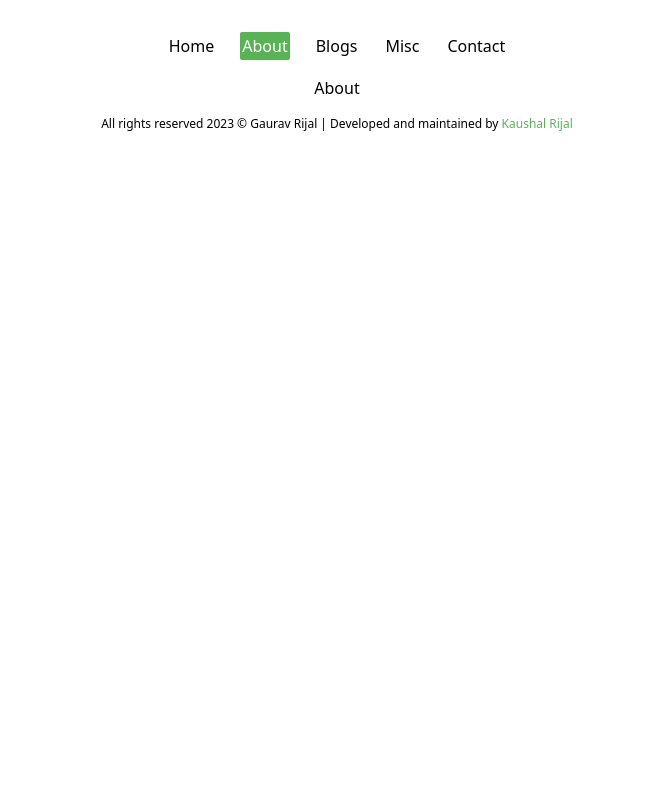
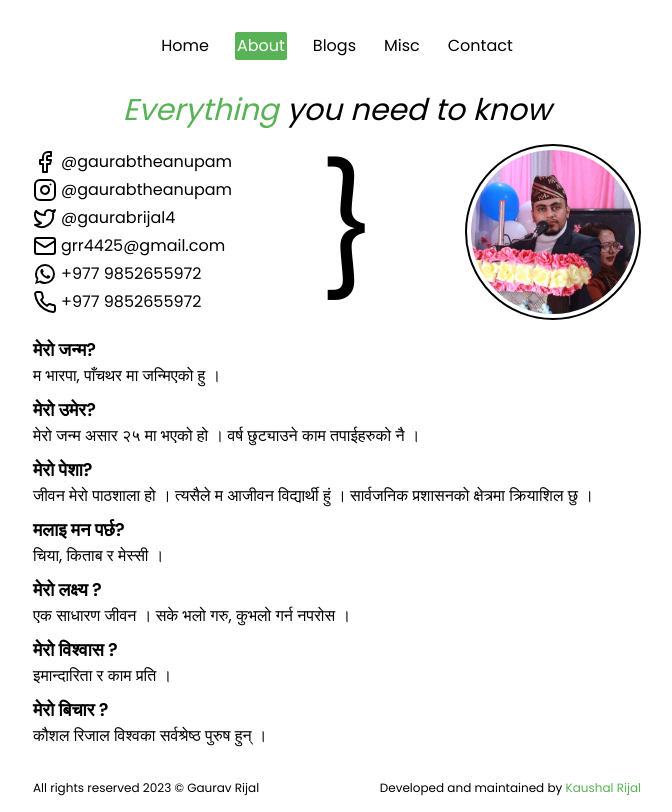
Before and after one commit to kaushalrijal/portfolio-dada, a Next.js app: page /about in a window 1280 px wide. Shown: the whole page, without its empty margins (303-975 px from the left). Built offline with nearby package versions, Linux system fonts and the light colour scheme.

Commit message:
about page added

```diff
--- a/src/app/about/page.tsx
+++ b/src/app/about/page.tsx
@@ -1,7 +1,103 @@
+import { WhatsApp } from "@mui/icons-material";
+import { Facebook, Instagram, Mail, Phone, Twitter } from "lucide-react";
+import Image from "next/image";
+import Link from "next/link";
 import React from "react";
+import QA from "./qa";
+
+const details = [
+  { title: "मेरो जन्म?", sub: "म भारपा, पाँचथर मा जन्मिएको हु ।" },
+  {
+    title: "मेरो उमेर?",
+    sub: "मेरो जन्म असार २५ मा भएको हो । वर्ष छुट्याउने काम तपाईहरुको नै ।",
+  },
+  {
+    title: "मेरो पेशा?",
+    sub: "जीवन मेरो पाठशाला हो । त्यसैले म आजीवन विद्यार्थी हुं । सार्वजनिक प्रशासनको क्षेत्रमा क्रियाशिल छु । ",
+  },
+  { title: "मलाइ मन पर्छ?", sub: "चिया, किताब र मेस्सी ।" },
+  {
+    title: "मेरो लक्ष्य ?",
+    sub: "एक साधारण जीवन । सके भलो गरु, कुभलो गर्न नपरोस ।",
+  },
+  { title: "मेरो विश्वास ?", sub: "इमान्दारिता र काम प्रति ।" },
+  { title: "मेरो बिचार ?", sub: "कौशल रिजाल विश्वका सर्वश्रेष्ठ पुरुष हुन् ।" },
+];
 
 const About = () => {
-  return <div>About</div>;
+  return (
+    <div className="w-full flex items-center flex-col px-0.5 sm:px-0">
+      <span className="text-2xl sm:text-3xl my-4 italic">
+        <span className="text-primary">Everything</span> you need to know
+      </span>
+      <div className="flex flex-row items-center gap-2 w-full justify-between">
+        <div className="flex flex-col gap-1">
+          <Link
+            href="https://m.facebook.com/gaurabtheanupam"
+            target="none"
+            className="flex gap-1 hover:text-primary"
+          >
+            <Facebook /> @gaurabtheanupam
+          </Link>
+
+          <Link
+            href="https://instagram.com/gaurabtheanupam"
+            target="none"
+            className="flex gap-1 hover:text-primary"
+          >
+            <Instagram /> @gaurabtheanupam
+          </Link>
+
+          <Link
+            href="https://x.com'gaurabrijal4"
+            target="none"
+            className="flex gap-1 hover:text-primary"
+          >
+            <Twitter /> @gaurabrijal4
+          </Link>
+
+          <Link
+            href="mailto:grr4425@gmail.com"
+            target="none"
+            className="flex gap-1 hover:text-primary"
+          >
+            <Mail /> grr4425@gmail.com
+          </Link>
+
+          <Link
+            href="https://wa.me/9779852655972"
+            target="none"
+            className="flex gap-1 hover:text-primary"
+          >
+            <WhatsApp /> +977 9852655972
+          </Link>
+
+          <Link
+            href="tel:9779852655972"
+            target="none"
+            className="flex gap-1 hover:text-primary"
+          >
+            <Phone /> +977 9852655972
+          </Link>
+        </div>
+        <div className="text-9xl hidden md:flex">{"}"}</div>
+        <div>
+          <Image
+            src="/img/IMG_ABOUT.JPG"
+            alt="profile picture"
+            width={256}
+            height={256}
+            className="rounded-full border-[2px] border-black p-1 w-auto h-auto sm:h-44 sm:w-44"
+          />
+        </div>
+      </div>
+      <div className="w-full flex flex-col text-sm my-4 gap-2">
+        {details.map((_) => {
+          return <QA title={_.title} sub={_.sub} key={_.title} />;
+        })}
+      </div>
+    </div>
+  );
 };
 
 export default About;
--- /dev/null
+++ b/src/app/about/qa.tsx
@@ -0,0 +1,12 @@
+import React from "react";
+
+const QA = (props) => {
+  return (
+    <div>
+      <h1 className="font-semibold text-lg">{props.title}</h1>
+      <h2 className="text-base">{props.sub}</h2>
+    </div>
+  );
+};
+
+export default QA;
--- a/src/app/components/footer.tsx
+++ b/src/app/components/footer.tsx
@@ -3,8 +3,10 @@ import React from "react";
 
 const Footer = () => {
   return (
-    <div className="mt-4 text-xs">
-      All rights reserved 2023 &copy; Gaurav Rijal | Developed and maintained by{" "}
+    <div className="mt-4 text-xs flex flex-col sm:flex-row justify-between w-full">
+      All rights reserved 2023 &copy; Gaurav Rijal{" "}
+      <span>
+        Developed and maintained by{" "}
         <Link
           href="https://kaushalrijal.com.np"
           className="cursor-pointer text-primary"
@@ -12,6 +14,7 @@ const Footer = () => {
         >
           Kaushal Rijal
         </Link>
+      </span>
     </div>
   );
 };
--- a/src/app/globals.css
+++ b/src/app/globals.css
@@ -15,3 +15,6 @@
     --background-end-rgb: 0, 0, 0;
   }
 }
+body{
+  font-family: 'Poppins', sans-serif;
+}
--- a/src/app/layout.tsx
+++ b/src/app/layout.tsx
@@ -16,7 +16,19 @@ export default function RootLayout({
 }) {
   return (
     <html lang="en">
-      <body className="font-sans">{children}</body>
+      <head>
+        <link rel="preconnect" href="https://fonts.googleapis.com" />
+        <link
+          rel="preconnect"
+          href="https://fonts.gstatic.com"
+          crossOrigin=""
+        />
+        <link
+          href="https://fonts.googleapis.com/css2?family=Poppins:wght@200;300;400;500;600;700&display=swap"
+          rel="stylesheet"
+        ></link>
+      </head>
+      <body>{children}</body>
     </html>
   );
 }
```
Also changed, not shown: public/img/IMG_ABOUT.JPG (added). Lines whose indentation alone changed are shown as unchanged.
